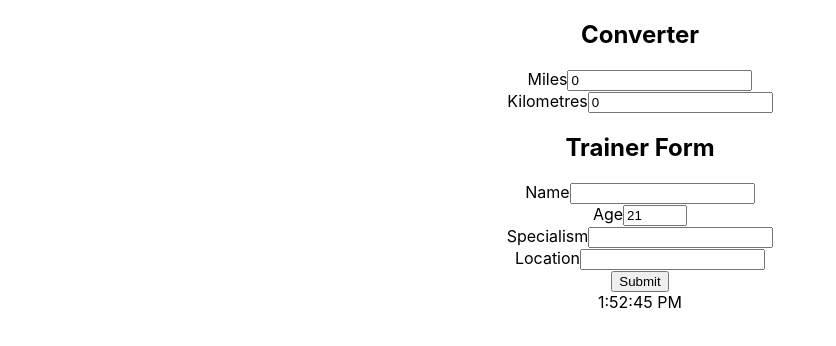
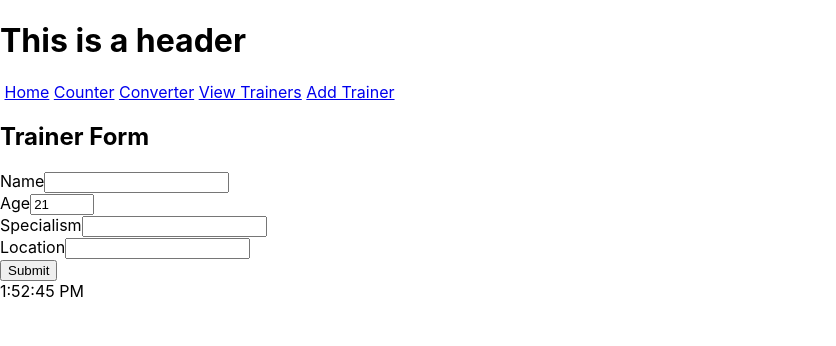
Before and after one commit to JHarry444/Sky-3-React, a React (Create React App) app: page /trainer/create in a window 1280 px wide. Shown: the top 346 px of the page, without its empty margins (0-836 px from the left). Built offline with nearby package versions, Linux system fonts and the light colour scheme; no server answers.

Commit message:
basic routing

```diff
--- a/package.json
+++ b/package.json
@@ -10,6 +10,7 @@
     "prop-types": "^15.8.1",
     "react": "^18.3.1",
     "react-dom": "^18.3.1",
+    "react-router-dom": "^6.25.1",
     "react-scripts": "5.0.1",
     "react-test-renderer": "^18.3.1",
     "uuid": "^10.0.0",
--- a/src/App.jsx
+++ b/src/App.jsx
@@ -9,34 +9,45 @@ import Trainer from './components/Trainer';
 import TrainerContainer from './components/TrainerContainer';
 import TrainerForm from './components/TrainerForm';
 import axios from 'axios';
-
+import { Route, BrowserRouter as Router, Routes } from 'react-router-dom';
 function App() {
 
   const [trainers, setTrainers] = useState([]);
 
+  const getTrainers = async () => {
+    try {
+      const { data } = await axios.get("http://localhost:8081/trainers");
+      setTrainers(data);
+    } catch (err) {
+      console.error(err);
+    }
+  }
+
+
   // only run the request on LOAD
   // fancy onload
   useEffect(() => {
-    axios.get("http://localhost:8081/trainers")
-      .then(res => setTrainers(res.data))
-      .catch(err => console.error(err));
+    getTrainers();
   }, []);
 
 
 
   return (
-    <div className="App">
-      {/* <Header /> */}
-      {/* <LoggedIn loggedIn /> */}
-      {/* <LoggedIn /> */}
-      {/* <Counter /> */}
-      <Converter />
-      <TrainerForm setTrainers={setTrainers} />
-      <TrainerContainer trainers={trainers} />
+    <Router>
+      {/* Router -> enables routing */}
+      <Header />
+      {/* Routes groups routes together */}
+      <Routes>
+        {/* Route will render the component if the path matches current location */}
+        <Route path="/counter" element={<Counter />} />
+        <Route path="/converter" element={<Converter />} />
+        <Route path="/trainer/get" element={<TrainerContainer trainers={trainers} />} />
+        <Route path="/trainer/create" element={<TrainerForm getTrainers={getTrainers} />} />
+      </Routes>
 
       <Footer />
 
-    </div>
+    </Router>
   );
 }
 
--- a/src/components/Header.jsx
+++ b/src/components/Header.jsx
@@ -1,7 +1,21 @@
+import { Link } from "react-router-dom";
+
 const Header = () => {
     return (
         <header>
             <h1>This is a header</h1>
+            <nav>
+                &nbsp;
+                <Link to="/">Home</Link>
+                &nbsp;
+                <Link to="/counter">Counter</Link>
+                &nbsp;
+                <Link to="/converter">Converter</Link>
+                &nbsp;
+                <Link to="/trainer/get">View Trainers</Link>
+                &nbsp;
+                <Link to="/trainer/create">Add Trainer</Link>
+            </nav>
         </header>
     );
 }
--- a/src/components/TrainerForm.jsx
+++ b/src/components/TrainerForm.jsx
@@ -1,7 +1,7 @@
 import axios from "axios";
 import { useRef, useState } from "react";
 
-const TrainerForm = ({ setTrainers }) => {
+const TrainerForm = ({ getTrainers }) => {
 
     const nameRef = useRef();
 
@@ -16,7 +16,7 @@ const TrainerForm = ({ setTrainers }) => {
         axios.post("http://localhost:8081/trainers", { name, age, specialism, location })
             .then(res => {
                 console.log("RES:", res);
-                setTrainers(trainers => [res.data, ...trainers]);
+                getTrainers();
                 setName("");
                 setAge(21);
                 setSpecialism("");
```
Also changed, not shown: src/data/data.json (+7 -0 lines), 1 other file (tests, documents, lock files or other folders).
